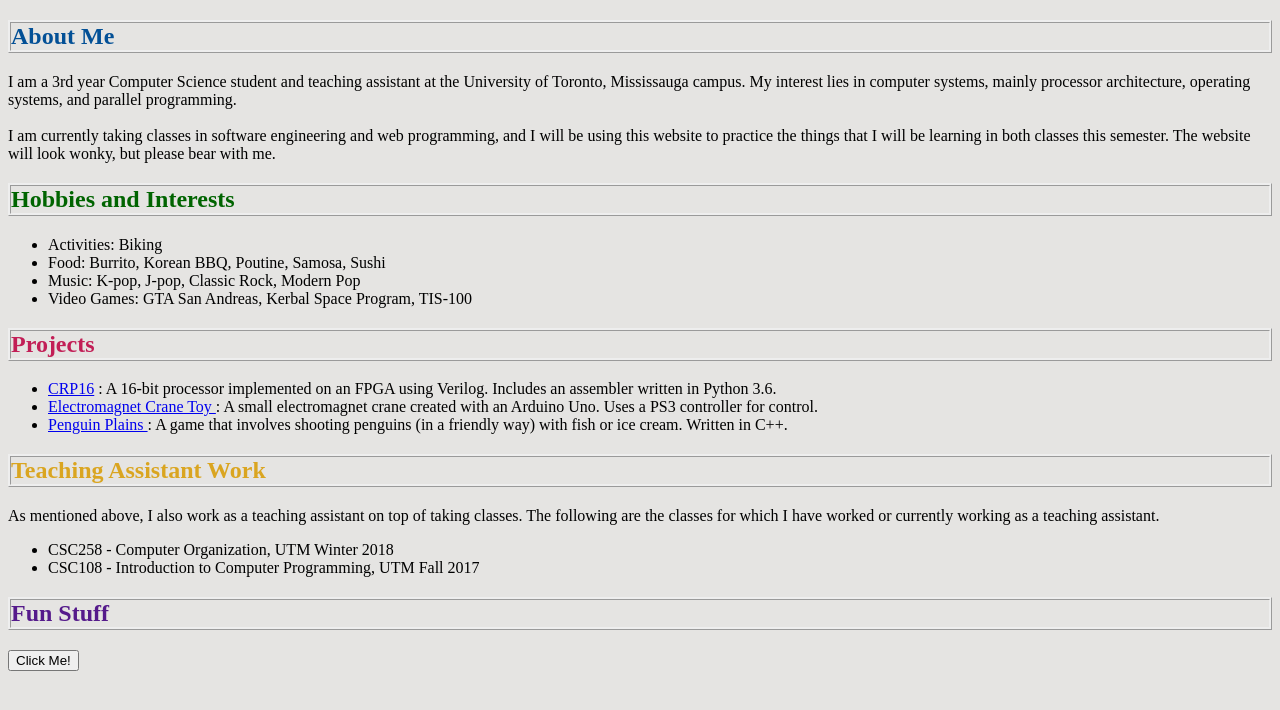
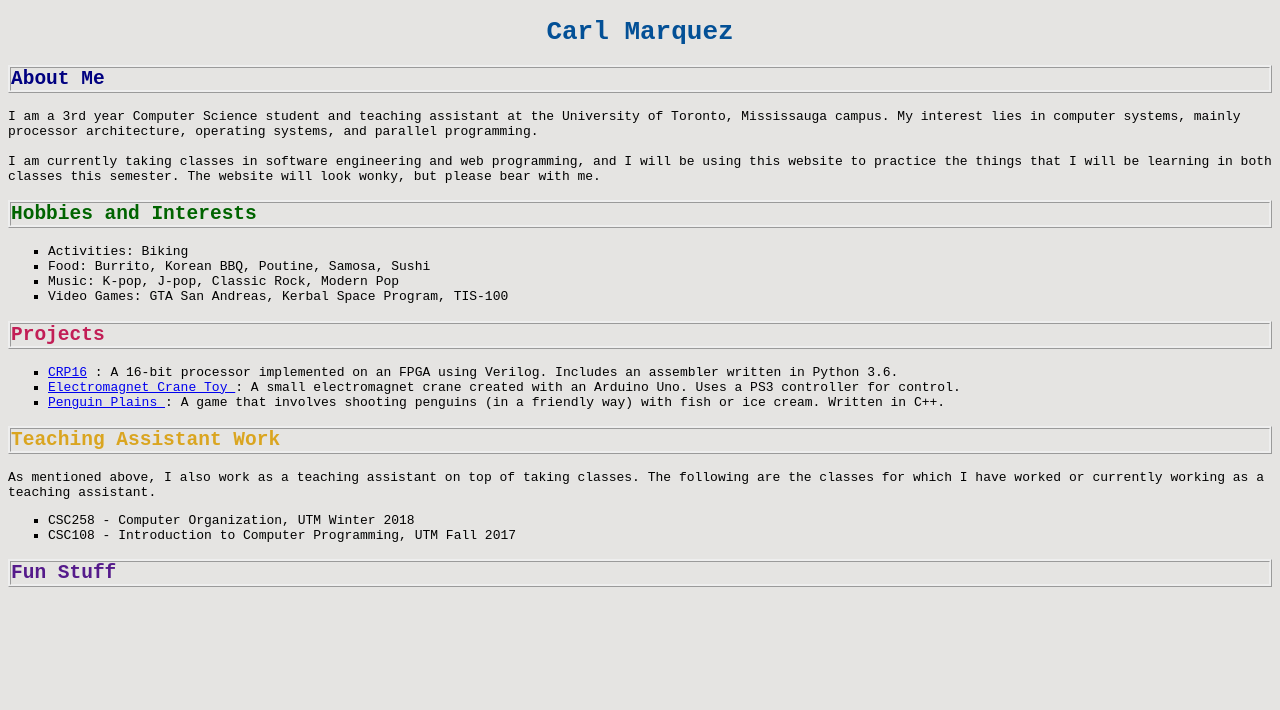
Before and after one commit to cmqten/cmqten.github.io, a plain HTML site: page index.html in a window 1280 px wide. Drawn offline with Linux system fonts and the light colour scheme.

Commit message:
Changed style, separated css

```diff
--- a/index.html
+++ b/index.html
@@ -1,22 +1,14 @@
 <!DOCTYPE html>
 <html>
     <head>
-        <style>
-            body { background-color: #e5e4e2; }
-            h2 { border-width: medium; border-style: ridge; }
-            .about { color: #035096; }
-            .interests { color: #006400; }
-            .projects { color: #c21e56; }
-            .ta { color: #daa520; }
-            .funstuff { color : #551a8b; }
-        </style>
-
+        <link rel="stylesheet" href="style.css">
         <meta charset="utf-8">
         <title>Carl's Homepage</title>
     </head>
 
     <body>
-        <h2 class="about">About Me</h2>
+        <h1 id="name" >Carl Marquez</h1>
+        <h2 id="about" class="section_header">About Me</h2>
         <p>
             I am a 3rd year Computer Science student and teaching assistant at
             the University of Toronto, Mississauga campus. My interest lies in
@@ -29,7 +21,7 @@
             will look wonky, but please bear with me.
         </p>
 
-        <h2 class="interests">Hobbies and Interests</h2>
+        <h2 id="interests" class="section_header">Hobbies and Interests</h2>
         <ul>
             <li>Activities: Biking</li>
             <li>Food: Burrito, Korean BBQ, Poutine, Samosa, Sushi</li>
@@ -37,7 +29,7 @@
             <li>Video Games: GTA San Andreas, Kerbal Space Program, TIS-100</li>
         </ul>
 
-        <h2 class="projects">Projects</h2>
+        <h2 id="projects" class="section_header">Projects</h2>
         <ul>
             <li>
                 <a href="https://github.com/cmqten/crp16">CRP16</a> :
@@ -62,7 +54,7 @@
             </li>
         </ul>
 
-        <h2 class="ta">Teaching Assistant Work</h2>
+        <h2 id="ta" class="section_header">Teaching Assistant Work</h2>
         <p>
             As mentioned above, I also work as a teaching assistant on top of
             taking classes. The following are the classes for which I have
@@ -78,13 +70,6 @@
             </li>
         </ul>
 
-        <h2 class="funstuff">Fun Stuff</h2>
-        <button id="clickme">Click Me!</button>
-        <p class="out"></p>
-
-        <!-- TODO: Javascript to be executes when button is pressed -->
-        <script>
-
-        </script>
+        <h2 id="funstuff" class="section_header">Fun Stuff</h2>
     </body>
 </html>
--- /dev/null
+++ b/style.css
@@ -0,0 +1,17 @@
+body { background-color: #e5e4e2; font-family: monospace; }
+
+h2.section_header { border-width: medium; border-style: ridge; }
+
+li { list-style-type: square; }
+
+#about { color: #000080; }
+
+#funstuff { color : #551a8b; }
+
+#interests { color: #006400; }
+
+#name { color: #035096; text-align: center; }
+
+#projects { color: #c21e56; }
+
+#ta { color: #daa520; }
```
